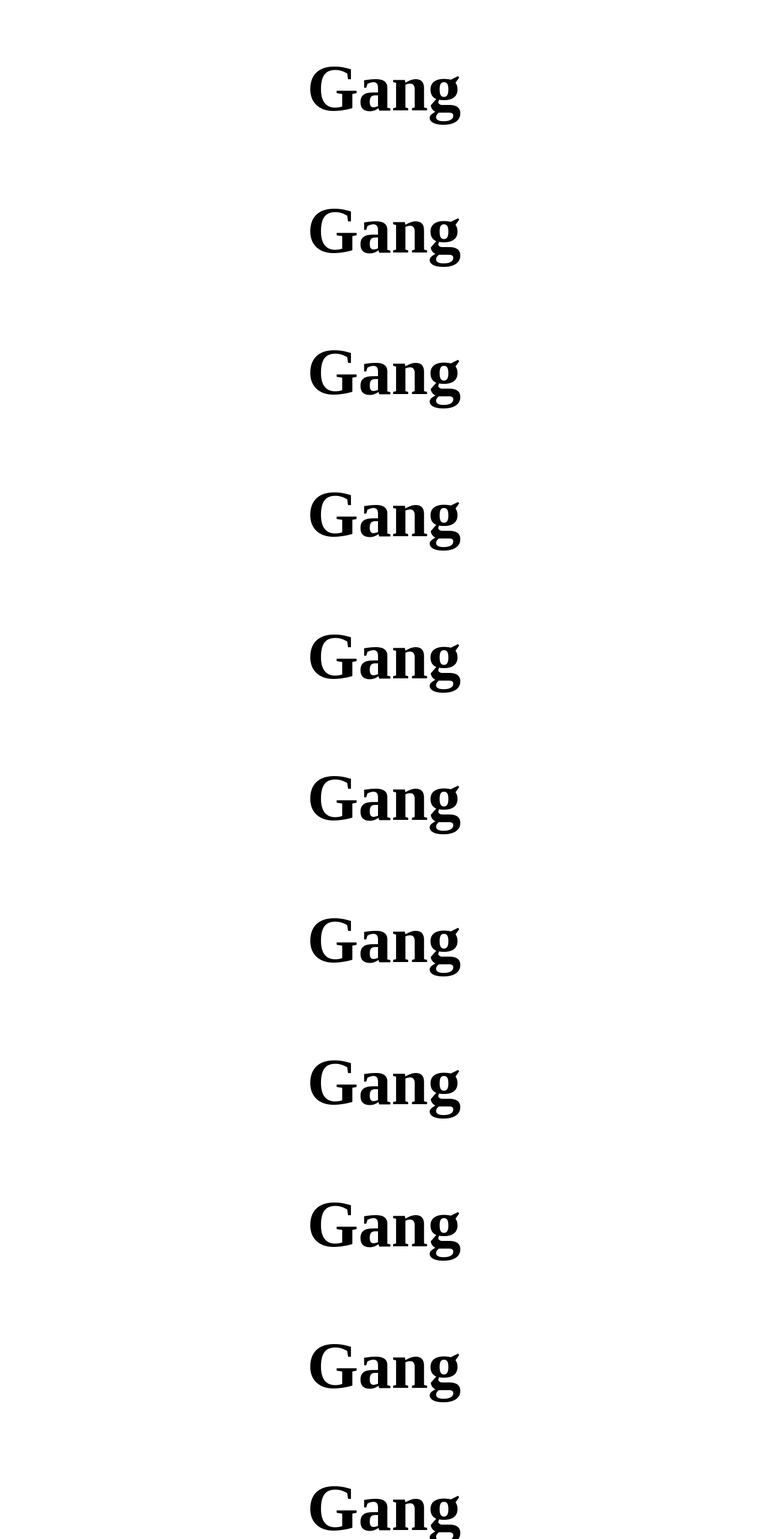
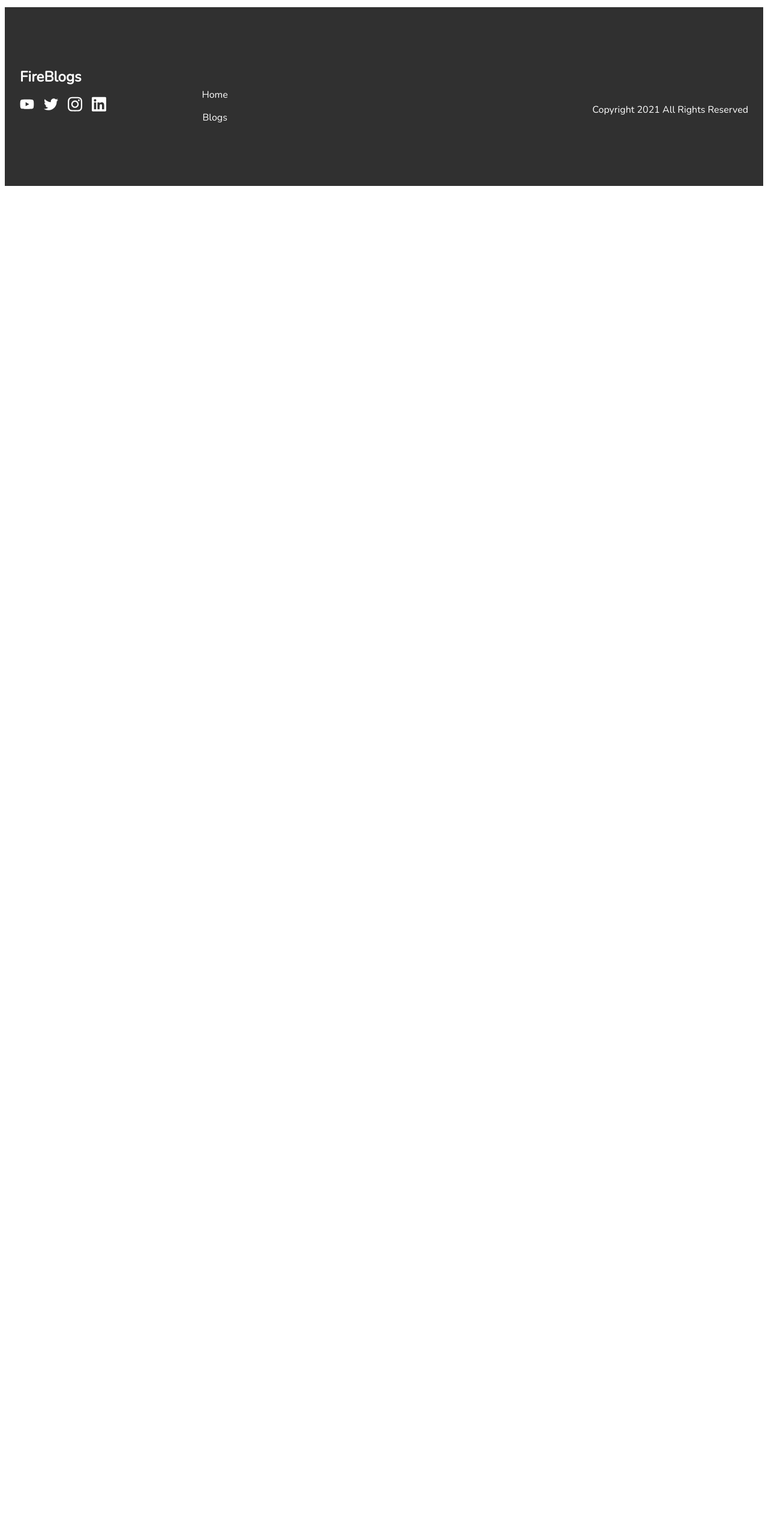
Before and after one commit to python-plusplus/osowski, a Vue app: page / in a window 1280 px wide. Shown: the part 883-3449 px from the top of the page at 60% size. After the commit the page ends 1201 px from the top, so only its background shows below. Built offline with nearby package versions, Linux system fonts and the light colour scheme.

Commit message:
added document titles

```diff
--- a/src/components/BlogCard.vue
+++ b/src/components/BlogCard.vue
@@ -8,7 +8,7 @@
                 <Delete class="icon" />
             </div>
         </div>
-        <img :src="require('../assets/blogCards/stock-2.jpg')" alt="" />
+        <img :src="require(`../assets/blogCards/${post.blogCoverPhoto}.jpg`)" alt="" />
         <div class="info">
             <h4> {{ post.blogTitle }}</h4>
             <h6> Posted on: {{ post.blogDate }}</h6>
@@ -33,9 +33,6 @@ export default {
         Delete,
     },
     computed:{
-        sampleblogCards(){
-            return this.$store.state.sampleblogCards;
-        },
         editPost(){
             return this.$store.state.editPost;
         }
--- a/src/router/index.js
+++ b/src/router/index.js
@@ -9,28 +9,47 @@ const router = createRouter({
     routes: [{
         path: "/",
         name: "home",
-        component: Home
+        component: Home,
+        meta: {
+            title: 'Home'
+        }
     },
     {
         path:"/about",
         name: "about",
-        component: About
+        component: About,
+        meta: {
+            title: 'About'
+        }
     },
     {
         path: '/services',
         name: 'services',
         component: () => import('@/views/Services.vue'),
+        meta: {
+            title: 'Services'
+        }
     },
     {
         path: '/blog',
         name: 'blog',
         component: () => import('@/views/Blog.vue'),
+        meta: {
+            title: 'Blog'
+        }
     },
     {
         path: '/contact',
         name: 'contact',
         component: () => import('@/views/Contact.vue'),
+        meta: {
+            title: 'Contact'
+        }
     },]
 });
 
+router.beforeEach((to, from, next) => {
+    document.title = `${to.meta.title} | Osowski`;
+    next();
+})
 export default router;
--- a/src/views/Blog.vue
+++ b/src/views/Blog.vue
@@ -29,6 +29,9 @@ export default{
                 console.log(this.$store.state.editPost);
             }
         }
+    },
+    beforeUnmount(){
+       this.$store.commit("toggleEditPost", false);
     }
 }
 </script>
--- a/src/views/Home.vue
+++ b/src/views/Home.vue
@@ -26,37 +26,24 @@
       <h2 class="section-header">HOW I CAN HELP YOU</h2>
     </div>
   </div>
-
+  <!-- <div class="blog-card-wrap container">
+  <BlogCard :post="post" v-for="(post, index) in sampleBlogCards" :key="index" />
+  </div> -->
   <div id="Footer" class="small-section">
 
   </div>
-  <h1>Gang</h1>
-  <h1>Gang</h1>
-  <h1>Gang</h1>
-  <h1>Gang</h1>
-  <h1>Gang</h1>
-  <h1>Gang</h1>
-  <h1>Gang</h1>
-  <h1>Gang</h1>
-  <h1>Gang</h1>
-  <h1>Gang</h1>
-  <h1>Gang</h1>
-  <h1>Gang</h1>
-  <h1>Gang</h1>
-  <h1>Gang</h1>
-  <h1>Gang</h1>
-  <h1>Gang</h1>
-  <h1>Gang</h1>
-  <h1>Gang</h1>
+
 </template>
 
 <script>
 export default{
-    name: 'Home'
+    name: 'Home',
+    components:{},
 }
 </script>
 
-<style scoped>
+<style lang="scss" scoped>
+
 h1{
     font-family: LuloCleanW01-OneBold;
     font-style: normal;
@@ -79,4 +66,5 @@ button{
   font-weight:100;
   font-size: 16px;
 }
+
 </style>
```
Lines whose indentation alone changed are shown as unchanged.
